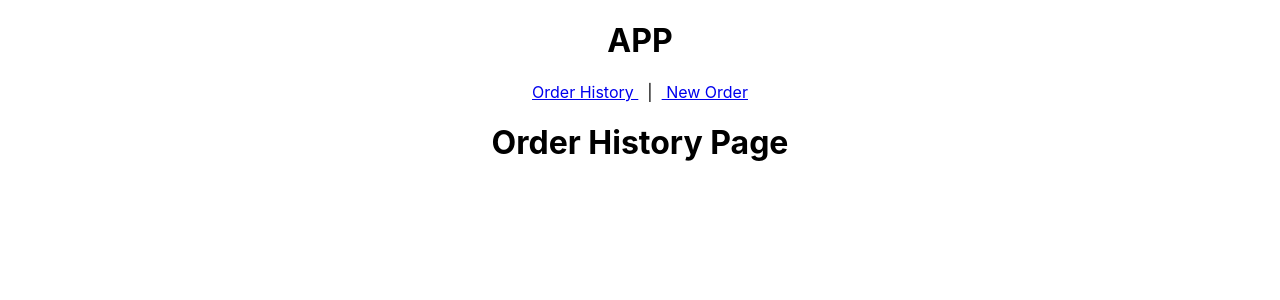
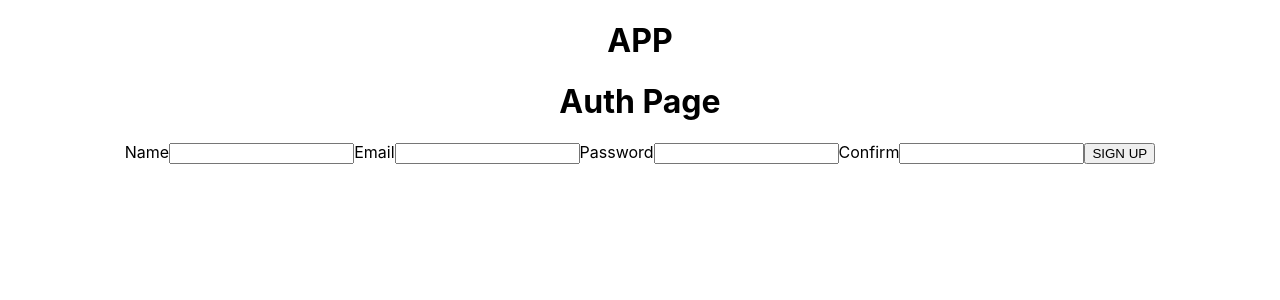
Before and after one commit to jennac0312/sei-cafe, a React (Create React App) app: page /orders in a window 1280 px wide. Shown: the top 300 px of the page. Built offline with nearby package versions, Linux system fonts and the light colour scheme.

Commit message:
auth page form rendering

```diff
--- a/src/App.js
+++ b/src/App.js
@@ -12,7 +12,7 @@ import Nav from './components/Nav/Nav';
 
 function App() {
 
-  const [ user, setUser ] = useState( {} ) // array destructuring
+  const [ user, setUser ] = useState( null ) // array destructuring
 
   return (
     <main className="App">
--- a/src/components/SignUpForm/SignUpForm.jsx
+++ b/src/components/SignUpForm/SignUpForm.jsx
@@ -1,3 +1,5 @@
+import { Component } from "react";
+
 export default class SignUpForm extends Component {
     state = {
         name: "",
--- a/src/pages/auth/AuthPage.jsx
+++ b/src/pages/auth/AuthPage.jsx
@@ -1,8 +1,11 @@
+import SignUpForm from "../../components/SignUpForm/SignUpForm"
+
 const AuthPage = () => {
   return (
-    <div>
+    <main>
       <h1>Auth Page</h1>
-    </div>
+      <SignUpForm />
+    </main>
   )
 }
 
```
